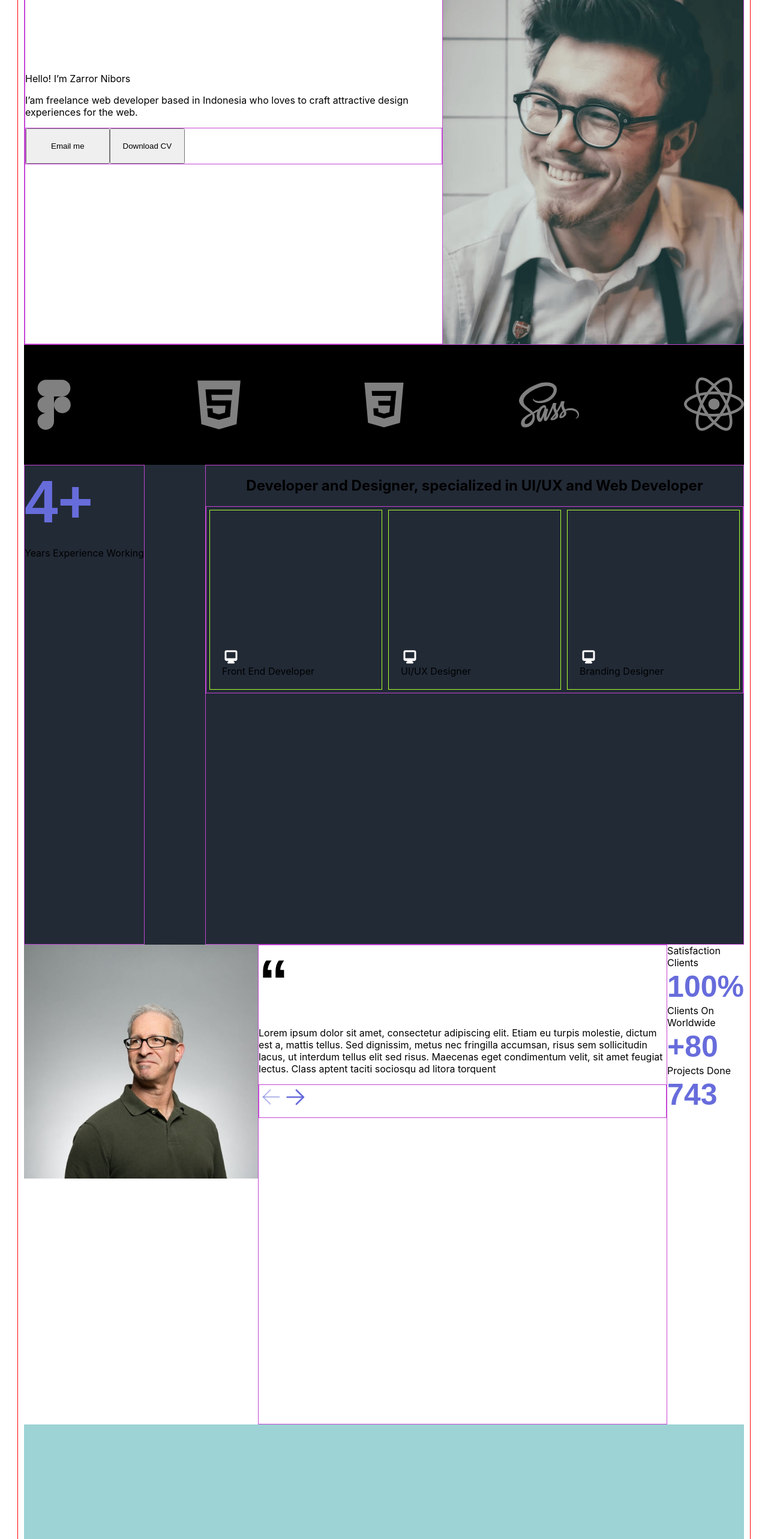
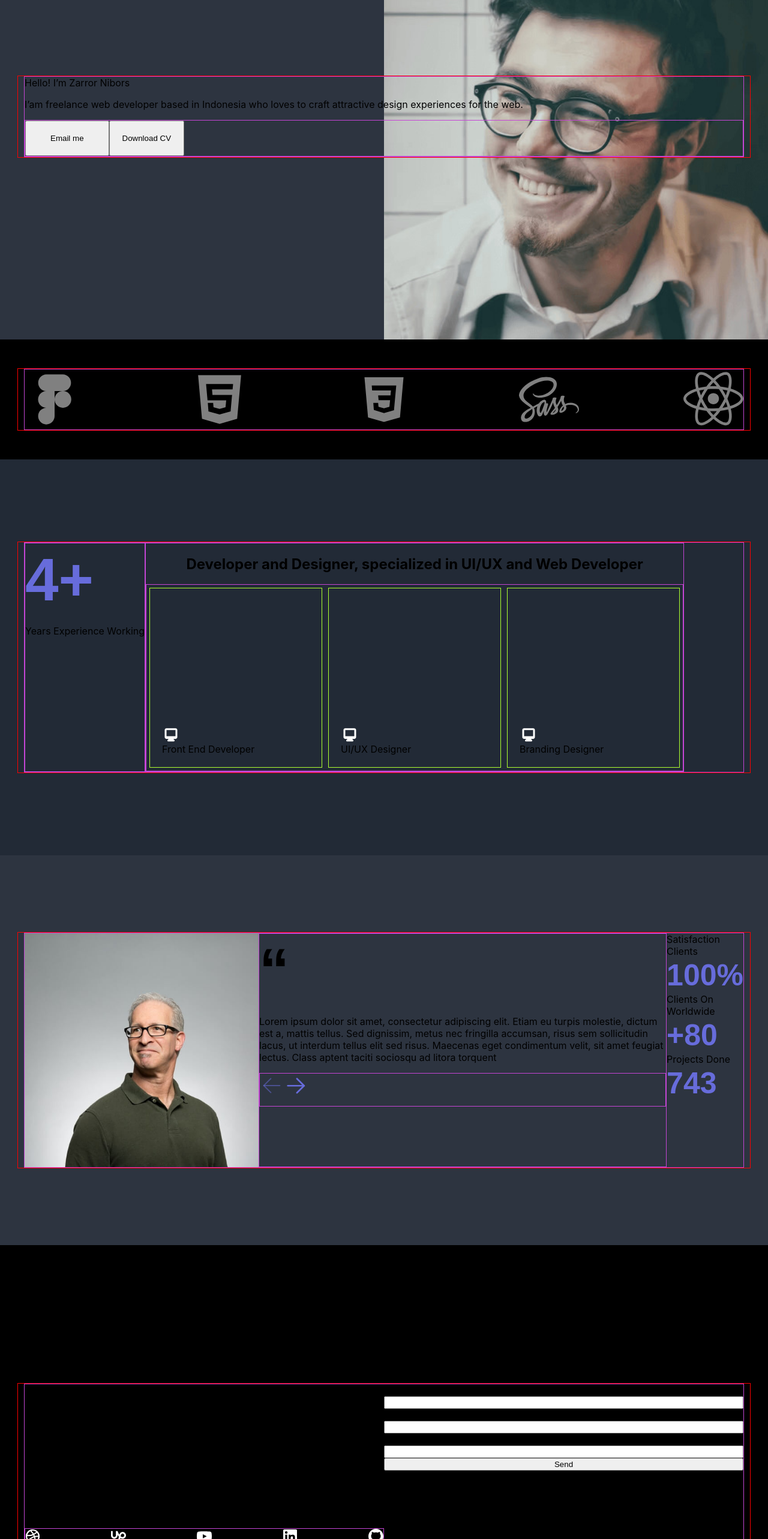
Before and after one commit to an-kulinich/portfolio, a React app: page / in a window 1280 px wide. Shown: the part 234-2800 px from the top of the page at 60% size. Built offline with nearby package versions, Linux system fonts and the light colour scheme.

Commit message:
Change structure

```diff
--- a/src/App.tsx
+++ b/src/App.tsx
@@ -1,5 +1,4 @@
 import './App.css';
-import {Container} from "./components/Container";
 import {Header} from "./layout/header/Header";
 import {Main} from "./layout/sections/main/Main";
 import {Skills} from "./layout/sections/skills/Skills";
@@ -8,11 +7,9 @@ import {Slider} from "./layout/sections/slider/Slider";
 import {Subscribe} from "./layout/sections/subscribe/Subscribe";
 import {Footer} from "./layout/footer/Footer";
 
-
 function App() {
     return (
         <div className="App">
-            <Container>
             <Header/>
             <Main/>
             <Skills/>
@@ -20,7 +17,6 @@ function App() {
             <Slider/>
             <Subscribe/>
             <Footer/>
-            </Container>
         </div>
     );
 }
--- a/src/layout/footer/Footer.tsx
+++ b/src/layout/footer/Footer.tsx
@@ -16,6 +16,7 @@ const StyledFooter = styled.footer`
     align-items: center;
     padding: 20px;
     box-sizing: border-box;
+    background-color: #000000;
 `
 
 const FooterLink = styled.a`
--- a/src/layout/header/Header.tsx
+++ b/src/layout/header/Header.tsx
@@ -12,11 +12,13 @@ const headerMenuItems = [
 export const Header = () => {
     return (
         <StyledHeader>
-            <FlexWrapper justify="space-between" align={"center"}>
-                <Logo>Logo</Logo>
-                <HeaderMenu headerMenuItems={headerMenuItems}/>
-                <ContactButton>Contact me</ContactButton>
-            </FlexWrapper>
+            <Container>
+                <FlexWrapper justify="space-between" align={"center"}>
+                    <Logo>Logo</Logo>
+                    <HeaderMenu headerMenuItems={headerMenuItems}/>
+                    <ContactButton>Contact me</ContactButton>
+                </FlexWrapper>
+            </Container>
         </StyledHeader>
     );
 };
--- a/src/layout/sections/experience/Experience.tsx
+++ b/src/layout/sections/experience/Experience.tsx
@@ -2,10 +2,13 @@ import styled from "styled-components";
 import {FlexWrapper} from "../../../components/FlexWrapper";
 import {ExperienceItem} from "./experienceItem/ExperienceItem";
 import {BigNumber} from "../../../components/number/BigNumber";
+import {Container} from "../../../components/Container";
 
 export const Experience = () => {
     return (
         <StyledExperience>
+            <Container>
+                <FlexWrapper>
                     <FlexWrapper direction={"column"}>
                         <BigNumber>4+</BigNumber>
                         <YearText>Years Experience Working</YearText>
@@ -18,16 +21,19 @@ export const Experience = () => {
                             <ExperienceItem iconId={"thunder"} experienceText={"Branding Designer"}/>
                         </FlexWrapper>
                     </FlexWrapper>
+                </FlexWrapper>
+            </Container>
         </StyledExperience>
     );
 };
 
 const StyledExperience = styled.section`
+    width: 100%;
+    min-height: 660px;
+    display: flex;
+    justify-content: center;
+    align-items: center;
     background-color: #222A36;
-    display: flex;
-    justify-content: space-between;
-    width: 100%;
-    height: 100vh;
 `
 
 const YearText = styled.p`
--- a/src/layout/sections/main/Main.tsx
+++ b/src/layout/sections/main/Main.tsx
@@ -3,10 +3,11 @@ import {Container} from "../../../components/Container";
 import {FlexWrapper} from "../../../components/FlexWrapper";
 import Avatar from "./../../../assets/img/photo.jpg"
 
+
 export const Main = () => {
     return (
         <StyledMain>
-            <FlexWrapper>
+            <Container>
                 <FlexWrapper direction={"column"} justify={"center"}>
                     <Name>
                         Hello!
@@ -25,14 +26,22 @@ export const Main = () => {
                         </DownloadBtn>
                     </FlexWrapper>
                 </FlexWrapper>
-                <Photo src={Avatar} alt="Photo"/>
-            </FlexWrapper>
+            </Container>
         </StyledMain>
     );
 };
 
 const StyledMain = styled.section`
-
+    display: flex;
+    justify-content: flex-start;
+    align-items: center;
+    width: 100%;
+    min-height: 744px;
+    background-color: #222A36F2;
+    background-image: url(${Avatar});
+    background-repeat: no-repeat;
+    background-size: 50% auto;
+    background-position: 100% 50%;
 `
 
 const Name = styled.span`
--- a/src/layout/sections/skills/Skills.tsx
+++ b/src/layout/sections/skills/Skills.tsx
@@ -1,23 +1,29 @@
 import styled from "styled-components";
 import {Icon} from "../../../components/Icon/Icon";
+import {Container} from "../../../components/Container";
+import {FlexWrapper} from "../../../components/FlexWrapper";
 
 export const Skills = () => {
     return (
         <StyledSkills>
-                <Icon iconId={"figma"}/>
-                <Icon iconId={"html"}/>
-                <Icon iconId={"css"}/>
-                <Icon iconId={"sass"}/>
-                <Icon iconId={"react"}/>
+            <Container>
+                <FlexWrapper align={"center"} justify={"space-between"}>
+                    <Icon iconId={"figma"}/>
+                    <Icon iconId={"html"}/>
+                    <Icon iconId={"css"}/>
+                    <Icon iconId={"sass"}/>
+                    <Icon iconId={"react"}/>
+                </FlexWrapper>
+            </Container>
         </StyledSkills>
     );
 };
 
 const StyledSkills = styled.section`
+    width: 100%;
+    min-height: 200px;
     display: flex;
     align-items: center;
     justify-content: space-between;
-    width: 100%;
-    height: 200px;
     background-color: #000000;
 `
--- a/src/layout/sections/slider/Slider.tsx
+++ b/src/layout/sections/slider/Slider.tsx
@@ -1,19 +1,28 @@
 import styled from "styled-components";
 import {Slide} from "./slide/Slide";
 import {WorkResult} from "./workResult/WorkResult";
+import {Container} from "../../../components/Container";
+import {FlexWrapper} from "../../../components/FlexWrapper";
 
 
 export const Slider = () => {
     return (
         <StyledSlider>
-            <Slide/>
-            <WorkResult/>
+            <Container>
+                <FlexWrapper>
+                    <Slide/>
+                    <WorkResult/>
+                </FlexWrapper>
+            </Container>
         </StyledSlider>
     );
 };
 
 const StyledSlider = styled.section`
+    width: 100%;
+    min-height: 650px;
     display: flex;
-    width: 100%;
-    height: 100vh;
+    justify-content: center;
+    align-items: center;
+    background-color: #222A36F2;
 `
--- a/src/layout/sections/subscribe/Subscribe.tsx
+++ b/src/layout/sections/subscribe/Subscribe.tsx
@@ -1,20 +1,23 @@
 import styled from "styled-components";
 import {FlexWrapper} from "../../../components/FlexWrapper";
 import {Icon} from "../../../components/Icon/Icon";
+import {Container} from "../../../components/Container";
 
 export const Subscribe = () => {
     return (
         <StyledSubscribe>
+            <Container>
+                <FlexWrapper>
                     <SubscribeIconsBlock>
                         <ConnectText>
                             Let’s Connect
                         </ConnectText>
-                <FlexWrapper>
-                    <Icon iconId={"dribble"} />
-                    <Icon iconId={"upwork2"} />
-                    <Icon iconId={"youtube"} />
-                    <Icon iconId={"linkedin"} />
-                    <Icon iconId={"github"} />
+                        <FlexWrapper justify={"space-between"}>
+                            <Icon iconId={"dribble"} width="25" height="25" viewBox="0 0 25 25"/>
+                            <Icon iconId={"upwork2"} width="25" height="25" viewBox="0 0 25 25"/>
+                            <Icon iconId={"youtube"} width="25" height="25" viewBox="0 0 25 25"/>
+                            <Icon iconId={"linkedin"} width="25" height="25" viewBox="0 0 25 25"/>
+                            <Icon iconId={"github"} width="25" height="25" viewBox="0 0 25 25"/>
                         </FlexWrapper>
                     </SubscribeIconsBlock>
                     <SubscribeForm>
@@ -26,17 +29,19 @@ export const Subscribe = () => {
                         <StyledInput/>
                         <SubscribeButton>Send</SubscribeButton>
                     </SubscribeForm>
+                </FlexWrapper>
+            </Container>
         </StyledSubscribe>
     );
 };
 
 const StyledSubscribe = styled.section`
     width: 100%;
-    height: 100vh;
+    min-height: 730px;
     display: flex;
     justify-content: center;
     align-items: center;
-    background-color: #9dd3d5;
+    background-color: #000000;
 `
 
 const SubscribeIconsBlock = styled.div`
```
Lines whose indentation alone changed are shown as unchanged.
